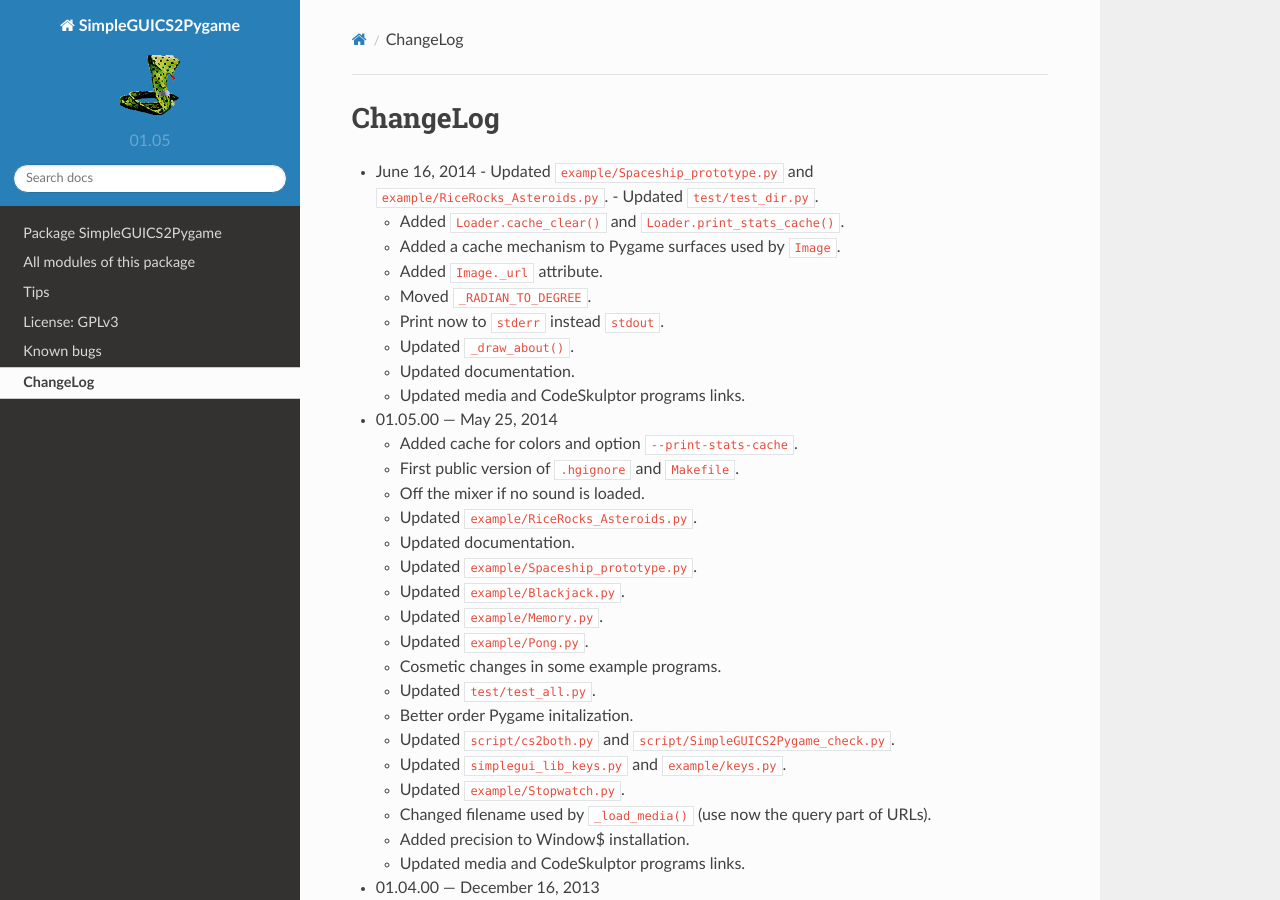
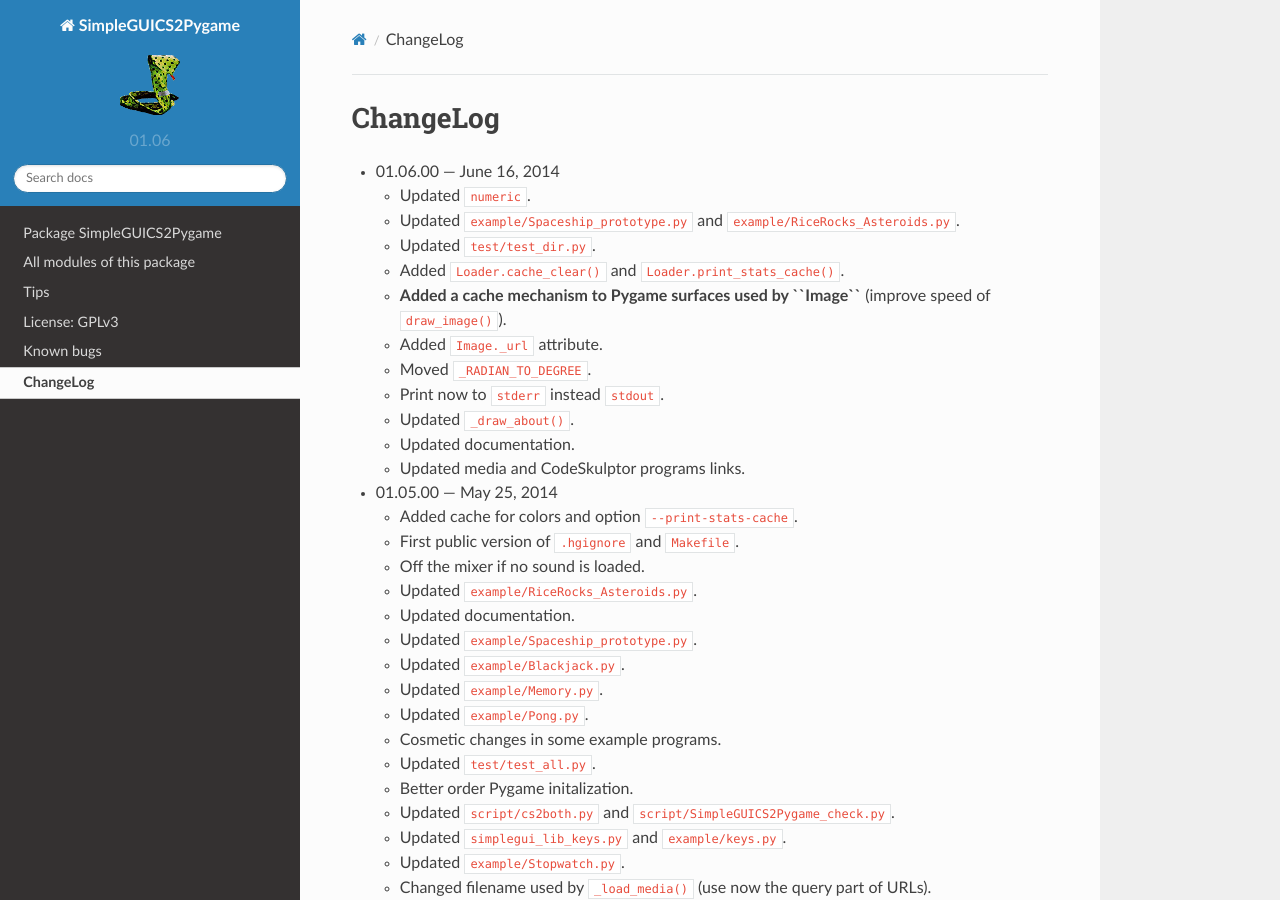
Before and after one commit to rhul-compsoc/SimpleGUICS2Pygame, a Sphinx documentation site: the page built from Sphinx/ChangeLog.rst, in a window 1280 px wide and 900 px high. Built offline with Sphinx 7.4.7 and the Read the Docs theme 2.0.0, drawn with Linux system fonts in a browser that asks for light colours.

Commit message:
Version 01.06.00

```diff
--- a/README.rst
+++ b/README.rst
@@ -106,13 +106,15 @@ along with this program. If not, see <http://www.gnu.org/licenses/>.
 
 Changes
 =======
-* June 16, 2014
+* 01.06.00 --- June 16, 2014
+
+  - Updated ``numeric``.
   - Updated ``example/Spaceship_prototype.py`` and ``example/RiceRocks_Asteroids.py``.
   - Updated ``test/test_dir.py``.
 
   - Added ``Loader.cache_clear()`` and ``Loader.print_stats_cache()``.
 
-  - Added a cache mechanism to Pygame surfaces used by ``Image``.
+  - **Added a cache mechanism to Pygame surfaces used by ``Image``** (improve speed of ``draw_image()``).
   - Added ``Image._url`` attribute.
   - Moved ``_RADIAN_TO_DEGREE``.
   - Print now to ``stderr`` instead ``stdout``.
--- a/SimpleGUICS2Pygame/__init__.py
+++ b/SimpleGUICS2Pygame/__init__.py
@@ -1,7 +1,7 @@
 # -*- coding: latin-1 -*-
 
 """
-SimpleGUICS2Pygame package (May 25, 2014)
+SimpleGUICS2Pygame package (June 16, 2014)
 
 It is primarily a standard Python_ (2 **and** 3) module
 reimplementing the SimpleGUI particular module of CodeSkulptor_
@@ -33,6 +33,7 @@ http://www.opimedia.be/
 .. _Python: http://www.python.org/
 .. _`Unofficial Windows Binaries`: http://www.lfd.uci.edu/~gohlke/pythonlibs/#pygame
 
+* v.01.06.00 --- June 16, 2014
 * v.01.05.00 --- May 25, 2014
 * v.01.04.00 --- December 16, 2013
 * v.01.03.00 --- December 13, 2013
@@ -52,7 +53,7 @@ http://www.opimedia.be/
 .. _`Complete changelog`: https://simpleguics2pygame.readthedocs.org/en/latest/ChangeLog.html
 """
 
-_VERSION = '01.05.00'
+_VERSION = '01.06.00'
 """
 Version of SimpleGUICS2Pygame package.
 """
--- a/Sphinx/ChangeLog.rst
+++ b/Sphinx/ChangeLog.rst
@@ -1,12 +1,14 @@
 ChangeLog
 =========
-* June 16, 2014
+* 01.06.00 --- June 16, 2014
+
+  - Updated ``numeric``.
   - Updated ``example/Spaceship_prototype.py`` and ``example/RiceRocks_Asteroids.py``.
   - Updated ``test/test_dir.py``.
 
   - Added ``Loader.cache_clear()`` and ``Loader.print_stats_cache()``.
 
-  - Added a cache mechanism to Pygame surfaces used by ``Image``.
+  - **Added a cache mechanism to Pygame surfaces used by ``Image``** (improve speed of ``draw_image()``).
   - Added ``Image._url`` attribute.
   - Moved ``_RADIAN_TO_DEGREE``.
   - Print now to ``stderr`` instead ``stdout``.
```
Also changed, not shown: 10 other files.
